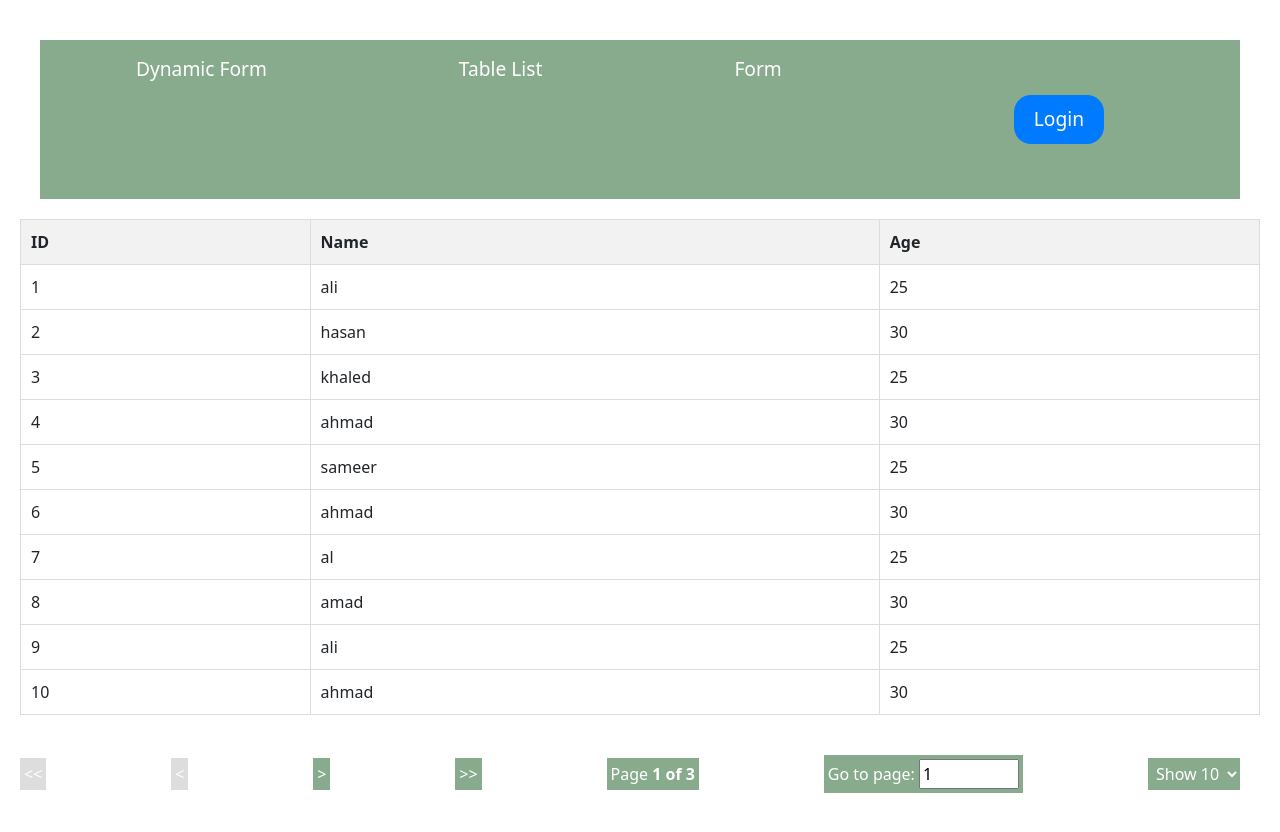
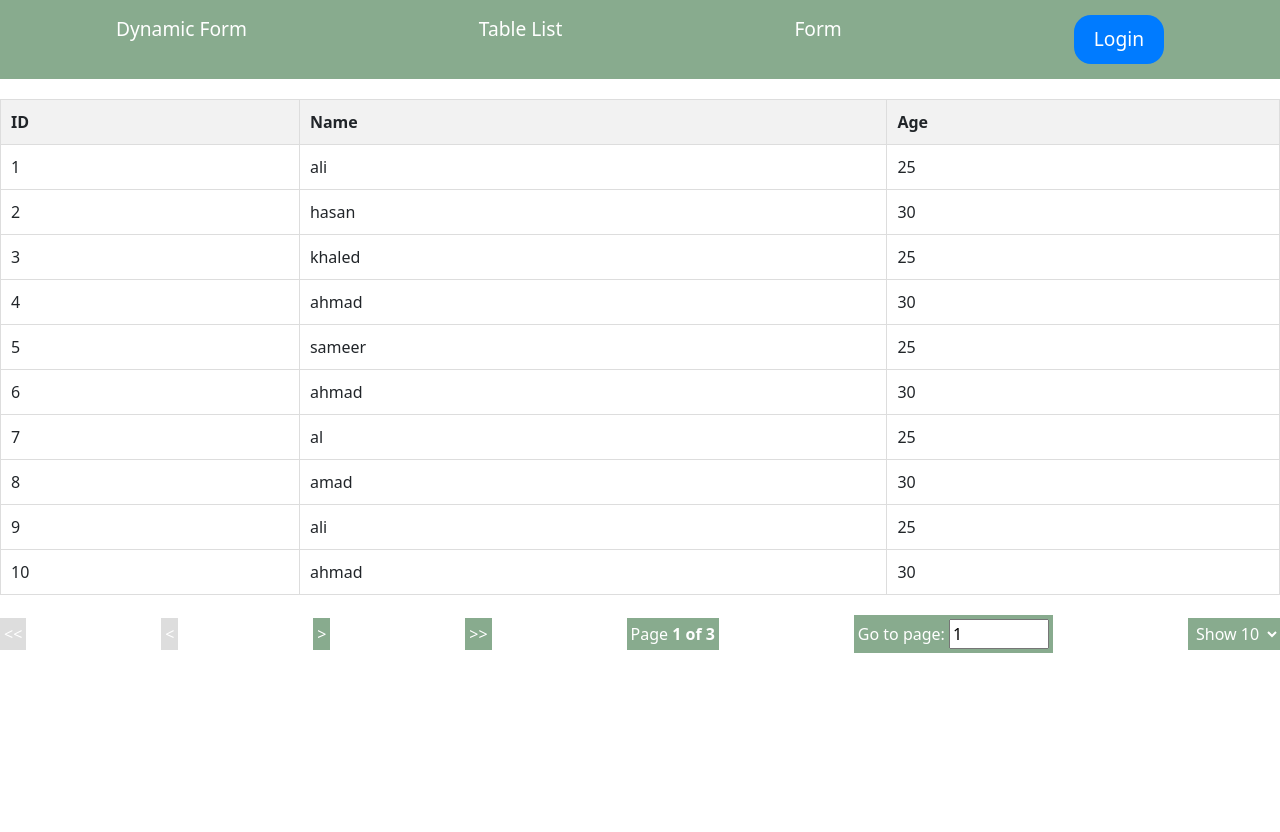
Before and after one commit to Ehabalshrida/desaisivfrontend, a React (Create React App) app: page / in a window 1280 px wide. After the commit the page ends 800 px from the top, so only its background shows below. Built offline with nearby package versions, Linux system fonts and the light colour scheme.

Commit message:
phaseEight

```diff
--- a/src/components/navBar/navBar.js
+++ b/src/components/navBar/navBar.js
@@ -4,7 +4,7 @@ import SignIn from '../signIn/signIn';
 import './navBar.scss'
 const NavBar = () => {
   return (
-    <div>
+    <div className='nav-bar'>
       <ul>
         <li><NavLink to="/dynamicForm">Dynamic Form</NavLink></li>
         <li><NavLink to="/">Table List</NavLink></li>
--- a/src/components/navBar/navBar.scss
+++ b/src/components/navBar/navBar.scss
@@ -1,6 +1,7 @@
 @use '../../styles/variables';
 
-div {
+.nav-bar {
+  margin-bottom: 20px;
   ul {
     list-style: none;
     padding: 0;
--- a/src/components/signIn/signIn.scss
+++ b/src/components/signIn/signIn.scss
@@ -1,7 +1,6 @@
 @use '../../styles/variables';
 
 div {
-  padding: 20px;
   text-align: center;
 
   h2 {
```
